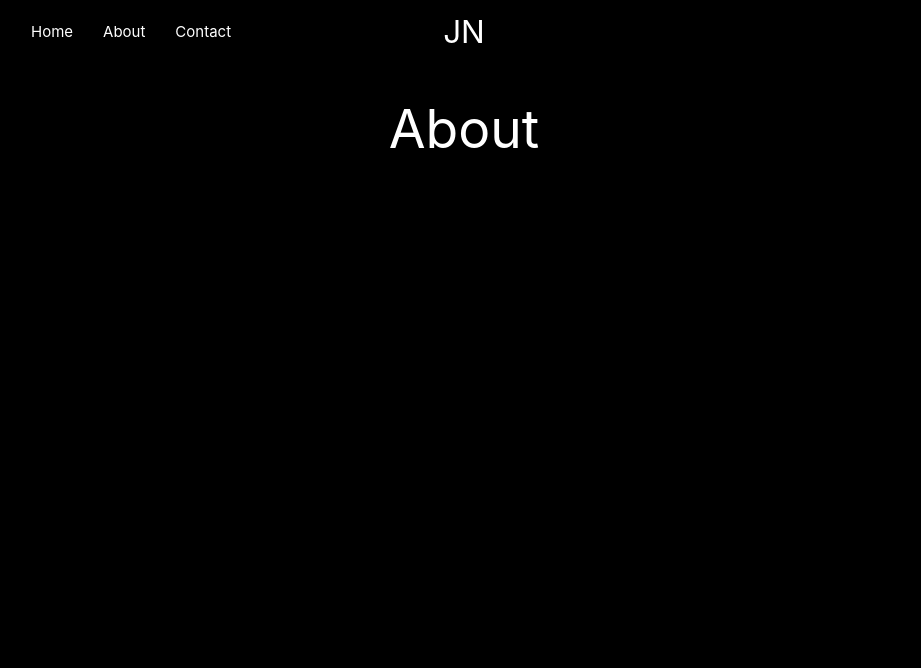
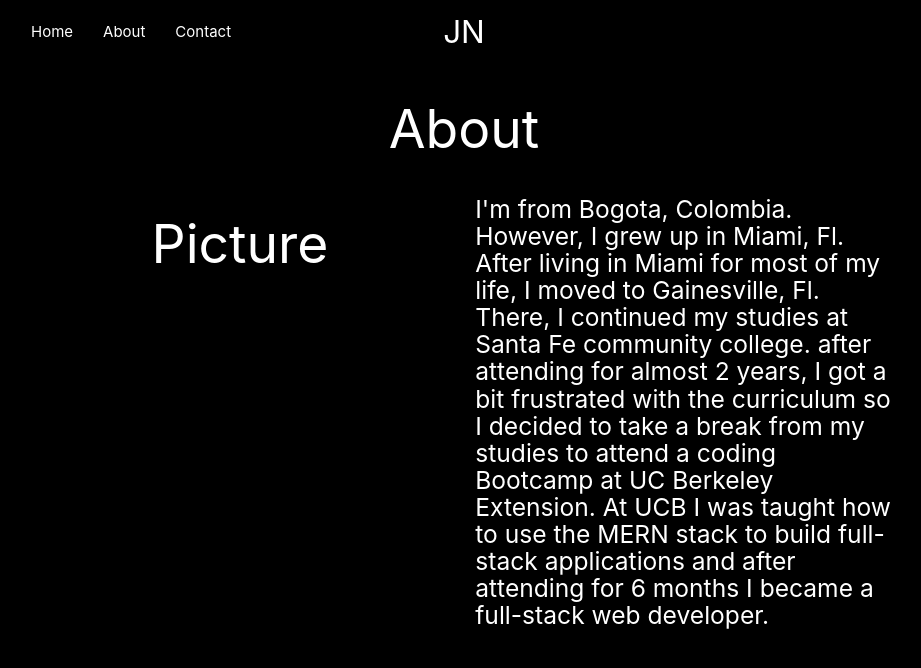
Before and after one commit to JimmyNagles/ReactPortfolio, a React (Create React App) app in the folder portfolio/client/: page /about in a window 1280 px wide. Shown: the top 668 px of the page, without its empty margins (176-1097 px from the left). Built offline with nearby package versions, Linux system fonts and the light colour scheme.

Commit message:
about pg

```diff
--- a/portfolio/client/src/pages/About.js
+++ b/portfolio/client/src/pages/About.js
@@ -12,11 +12,20 @@ export default function About() {
 
       <Container>
         <Row>
-          <Col>
-            <h2 className="center">Picture</h2>
+          <Col l={6}>
+            <h2 className="white-text center">Picture</h2>
           </Col>
-          <Col>
-            <h2 className="center">about me information</h2>
+          <Col l={6}>
+            <h5 className="white-text ">
+              I'm from Bogota, Colombia. However, I grew up in Miami, Fl. After
+              living in Miami for most of my life, I moved to Gainesville, Fl.
+              There, I continued my studies at Santa Fe community college. after
+              attending for almost 2 years, I got a bit frustrated with the
+              curriculum so I decided to take a break from my studies to attend
+              a coding Bootcamp at UC Berkeley Extension. At UCB I was taught
+              how to use the MERN stack to build full-stack applications and
+              after attending for 6 months I became a full-stack web developer.
+            </h5>
           </Col>
         </Row>
       </Container>
```
